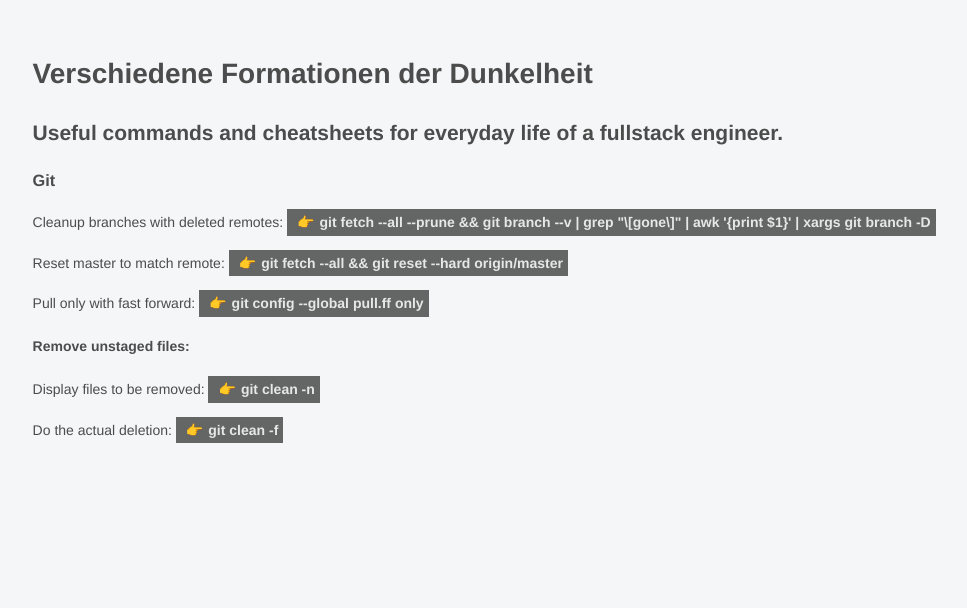
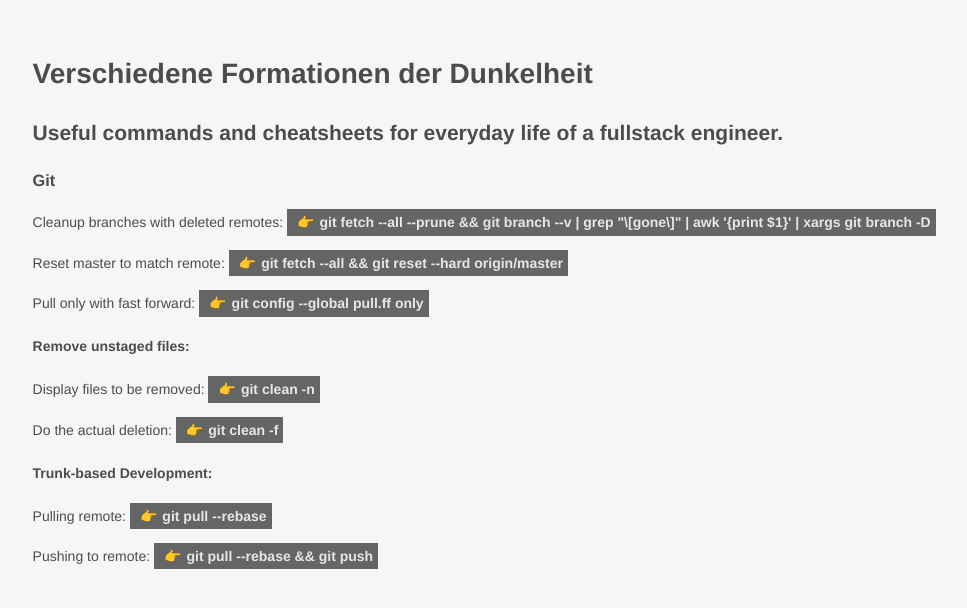
Before and after one commit to yyankowski/yyankowski.github.io, a plain HTML site: page index.html in a window 1280 px wide. Shown: the whole page, without its empty margins (1-968 px from the left). Drawn offline with Linux system fonts and the light colour scheme.

Commit message:
Update index.html

```diff
--- a/index.html
+++ b/index.html
@@ -23,6 +23,11 @@
       <p>Display files to be removed: <b class="command">git clean -n</b></p>
       <p>Do the actual deletion: <b class="command">git clean -f</b></p>
     <aside>
+    <aside>
+      <h4>Trunk-based Development:</h4>
+      <p>Pulling remote: <b class="command">git pull --rebase</b></p>
+      <p>Pushing to remote: <b class="command">git pull --rebase && git push</b></p>
+    <aside>
   </section>
   </body>
 </html>
```
